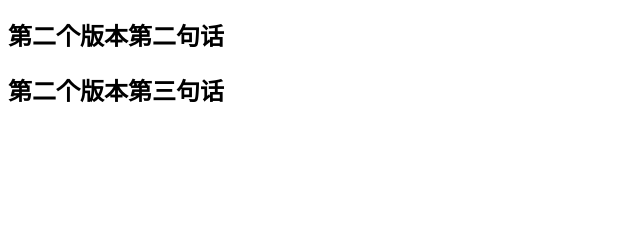
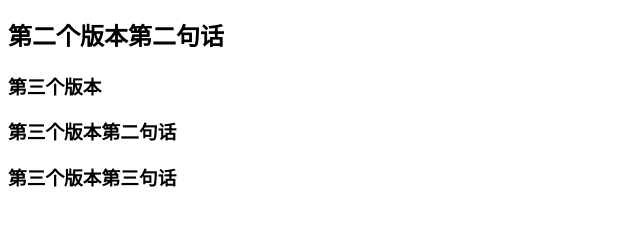
Before and after one commit to 17798036279/liuhuiyu, a plain HTML site: page index.html in a window 1280 px wide. Shown: the part 127-352 px from the top of the page, without its empty margins (0-640 px from the left). Drawn offline with Linux system fonts and the light colour scheme.

Commit message:
第三次

```diff
--- a/index.html
+++ b/index.html
@@ -9,6 +9,8 @@
   <h1>这是第一个版本</h1>
   <h2>这是第二个版本</h2>
   <h2>第二个版本第二句话</h2>
-  <h2>第二个版本第三句话</h2>
+  <h3>第三个版本</h3>
+  <h3>第三个版本第二句话</h3>
+  <h3>第三个版本第三句话</h3>
 </body>
 </html>
```
